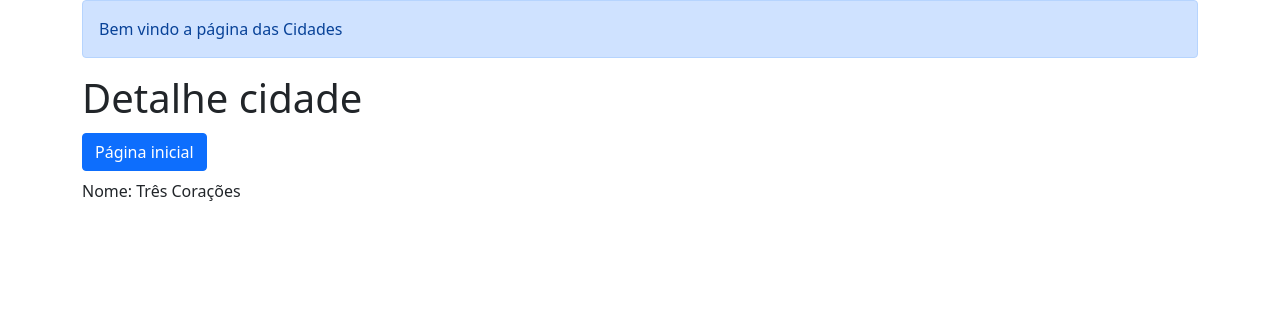
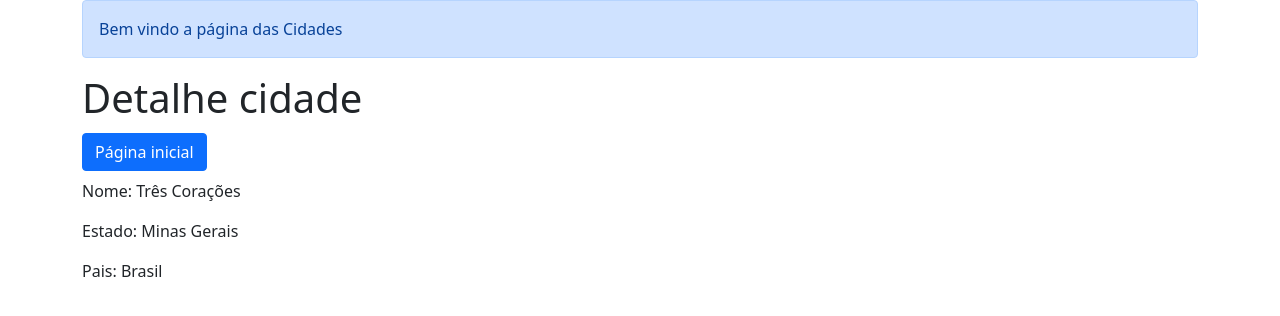
Before and after one commit to vitoredsonrs/Django, a Django app: page /detail/1/ in a window 1280 px wide. Shown: the top 316 px of the page. Run offline with Django 3.2, Linux system fonts and the light colour scheme; data comes from the database, SQL or seed files in the repository; both versions use the stored data as it was after the commit; some libraries are stand-ins or nearby versions.

Commit message:
Atualizando alguns campos.

```diff
--- a/cadastros/models.py
+++ b/cadastros/models.py
@@ -22,6 +22,7 @@ class Estado(models.Model):
     class Meta:
         verbose_name = 'Estado'
         verbose_name_plural = 'Estados'
+        ordering = ('nome', )
 
 
 class Cidade(models.Model):
--- a/cadastros/templates/cadastros/cadastra_cidades.html
+++ b/cadastros/templates/cadastros/cadastra_cidades.html
@@ -1,6 +1,7 @@
 {% extends 'base.html' %}
 {% block conteudo %}
     <h1>Nova Cidade</h1>
+    <h2><a class="btn btn-primary" href="{% url 'cidades-list' %}"> Página inicial</a></h2>
     <form action= "{% url 'cadastra-cidade'%}" method="POST">
         {% csrf_token %}
         {{ form.as_p }}
--- a/cadastros/templates/cadastros/detalhe_cidades.html
+++ b/cadastros/templates/cadastros/detalhe_cidades.html
@@ -4,6 +4,8 @@
 <h1>Detalhe cidade</h1>
 <h2><a class="btn btn-primary" href="{% url 'cidades-list' %}"> Página inicial</a></h2>
     <p>Nome: {{cidade.nome}} {% if cidade.capital%}<span class="badge bg-primary">Capital</span>{%endif%}</p>
+    <p>Estado: {{cidade.estado|default_if_none:'-'}}</p>
+    <p>Pais: {{cidade.estado.pais|default_if_none:'-'}}</p>
     <div>
         {% if request.user.is_authenticated %}
     <a class="btn btn-primary" href="{% url 'edita-cidade' cidade.id%}">Atualizar registro</a>
--- a/cadastros/templates/cadastros/lista_cidades.html
+++ b/cadastros/templates/cadastros/lista_cidades.html
@@ -1,8 +1,6 @@
 {% extends 'base.html' %}
 {% block conteudo %}
-
-    <h1>Cidades cadastradas</h1>
-
+<h1>Cidades cadastradas</h1>
 <p>
     {% if request.user.is_authenticated %}
     <a class="btn btn-dark" href="{% url 'cadastra-cidade' %}">Cadastrar nova cidade </a>
```
Also changed, not shown: db.sqlite3.
